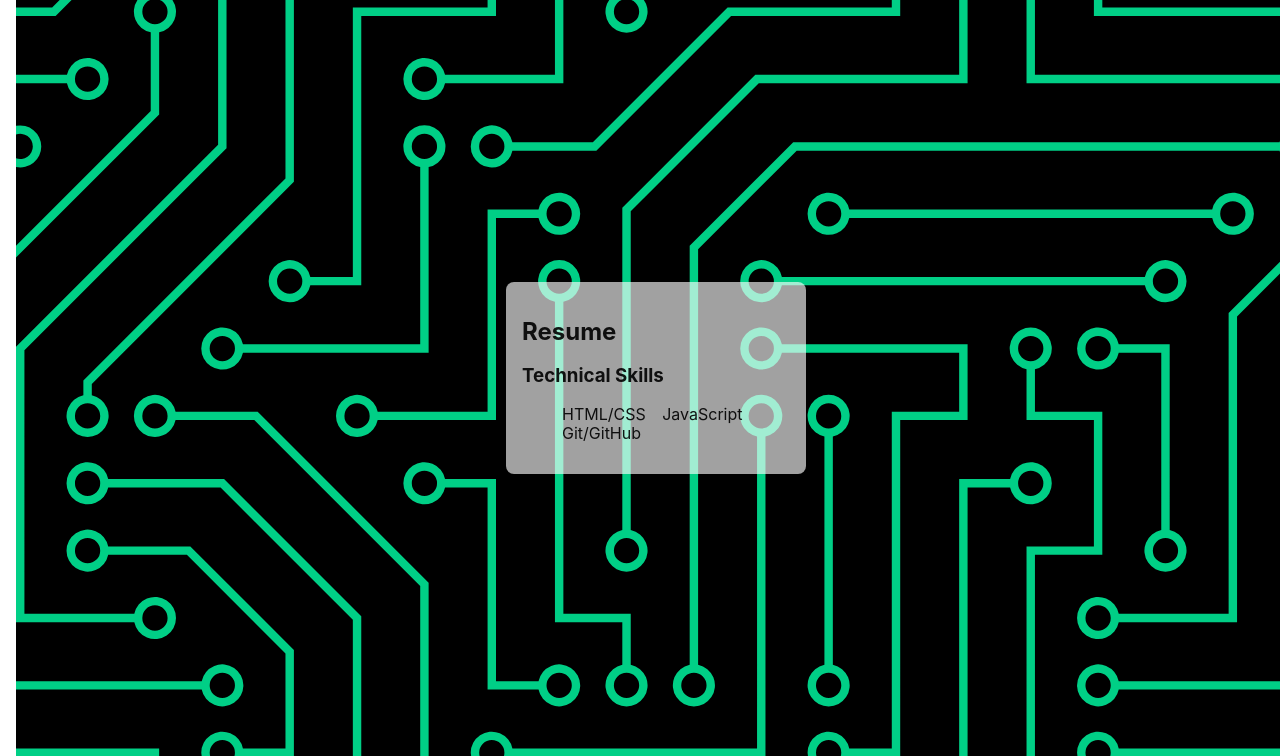
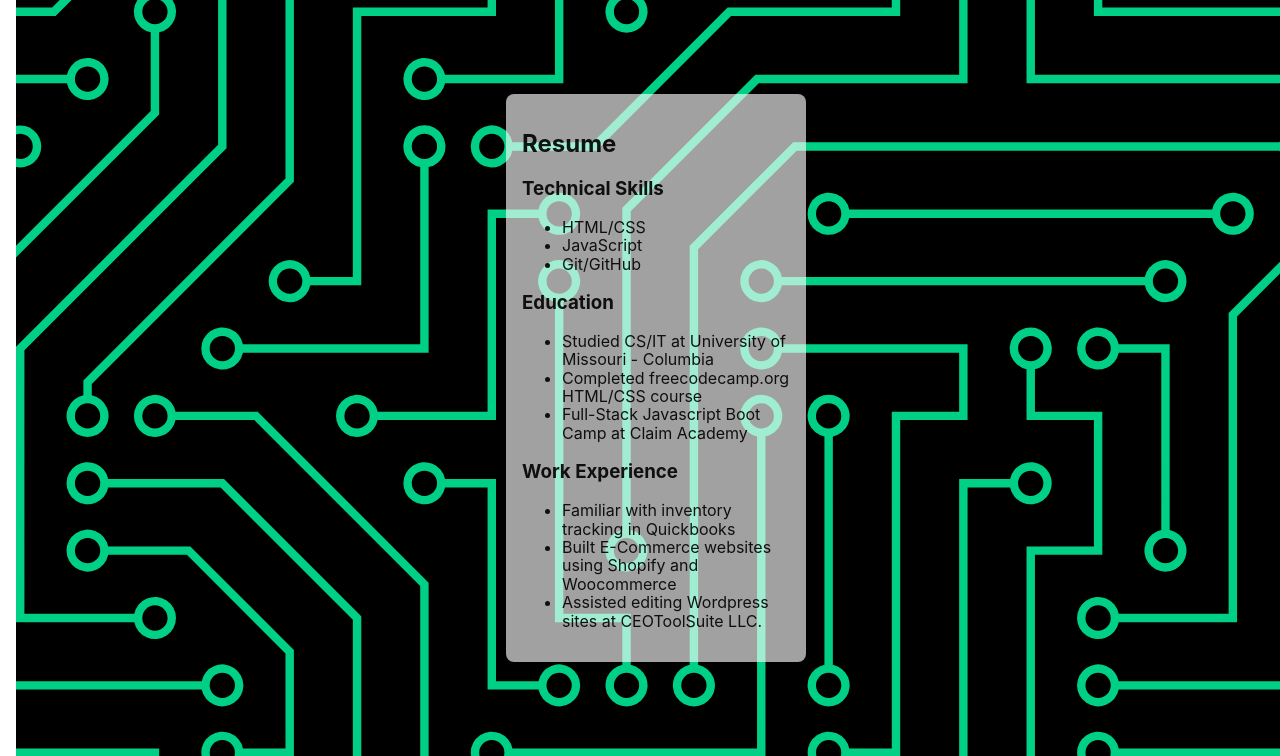
Before and after one commit to Claim-Academy-JS/weekend-project-1-static-site-danielkarpen, a website: page index.html in a window 1280 px wide. Shown: the part 838-1594 px from the top of the page. Drawn offline with nearby package versions, Linux system fonts and the light colour scheme.

Commit message:
Changed button link and updated resume

```diff
--- a/index.html
+++ b/index.html
@@ -75,14 +75,26 @@
         </button>
       </div>
     </section>
-    <section class="main-content">
-      <div id="resume" class="resume card">
+    <section id="resume" class="main-content">
+      <div class="resume card">
         <h1>Resume</h1>
         <h3>Technical Skills</h3>
         <ul>
-          <li class="inline-list">HTML/CSS</li>
-          <li class="inline-list">JavaScript</li>
-          <li class="inline-list">Git/GitHub</li>
+          <li>HTML/CSS</li>
+          <li>JavaScript</li>
+          <li>Git/GitHub</li>
+        </ul>
+        <h3>Education</h3>
+        <ul>
+          <li>Studied CS/IT at University of Missouri - Columbia</li>
+          <li>Completed freecodecamp.org HTML/CSS course</li>
+          <li>Full-Stack Javascript Boot Camp at Claim Academy</li>
+        </ul>
+        <h3>Work Experience</h3>
+        <ul>
+          <li>Familiar with inventory tracking in Quickbooks</li>
+          <li>Built E-Commerce websites using Shopify and Woocommerce</li>
+          <li>Assisted editing Wordpress sites at CEOToolSuite LLC.</li>
         </ul>
       </div>
     </section>
--- a/style.css
+++ b/style.css
@@ -61,7 +61,6 @@
 .card {
   background-color: rgba(255, 255, 255, 0.63);
   border-radius: 0.5rem;
-  max-height: 500px;
   max-width: 300px;
   padding: 1rem;
 }
```
